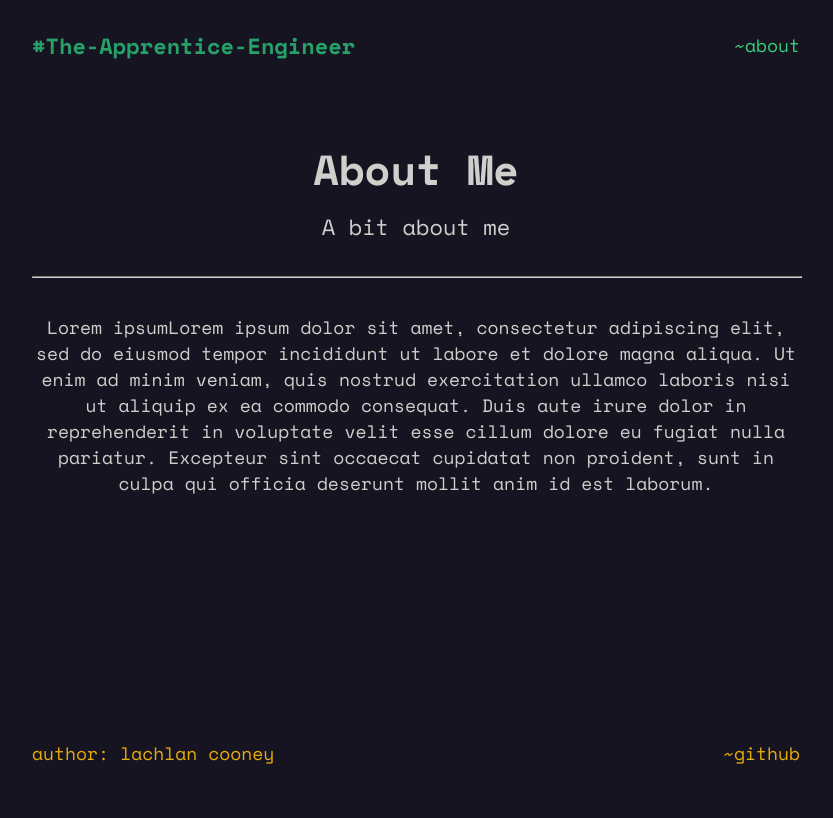
After one commit to lachlan-cooney/flask-application, a Flask app: page /about in a window 1280 px wide. The commit adds this page. Shown: the top 818 px of the page, without its empty margins (224-1057 px from the left). Run offline with Flask 3, Linux system fonts and the light colour scheme.

Commit message:
feat: created and styled 'about' page

```diff
--- a/app.py
+++ b/app.py
@@ -32,6 +32,11 @@ def index():
     return render_template('index.html', posts=posts)
 
 
+@app.route('/about')
+def about():
+    return render_template('about.html')
+
+
 @app.route('/<int:post_id>')
 def post(post_id):
     post = get_post(post_id)
--- a/static/css/style.css
+++ b/static/css/style.css
@@ -63,7 +63,8 @@ body {
 }
 
 .hero-header,
-.post-title-individual {
+.post-title-individual,
+.about-title {
     font-size: 42px;
     font-weight: 700;
     color: #D0CFCC;
@@ -72,7 +73,8 @@ body {
 }
 
 .hero-desc,
-.post-time-stamp {
+.post-time-stamp,
+.about-subtitle {
     font-size: 22px;
     color: #D0CFCC;
     margin: 0;
@@ -143,6 +145,26 @@ body {
     padding-bottom: 15px;
 }
 
+/* about page */
+
+.about-container {
+    display: flex;
+    flex-direction: column;
+    gap: 10px;
+    padding: 4rem 0;
+}
+
+.about-desc {
+    font-size: 18px;
+    color: #D0CFCC;
+    text-align: center;
+}
+
+.about-subtitle {
+    padding-bottom: 15px;
+}
+
+
 /* container placeholder */
 
 .container {
--- /dev/null
+++ b/templates/about.html
@@ -0,0 +1,15 @@
+{% extends 'base.html' %}
+
+{% block title %} TAE | About {% endblock %}
+{% block content %}
+    <div class="about-container">
+        <h2 class="about-title">{% block heading %} About Me {% endblock %}</h2>
+        <p class="about-subtitle">{% block subtitle %} A bit about me {% endblock %}</p>
+        <hr>
+        <p class="about-desc">{% block paragraph %} Lorem ipsumLorem ipsum dolor sit amet, consectetur adipiscing elit, sed do eiusmod
+            tempor incididunt ut labore et dolore magna aliqua. Ut enim ad minim veniam, quis nostrud exercitation ullamco laboris nisi
+            ut aliquip ex ea commodo consequat. Duis aute irure dolor in reprehenderit in voluptate velit esse cillum dolore eu fugiat
+            nulla pariatur. Excepteur sint occaecat cupidatat non proident, sunt in culpa qui officia deserunt mollit anim id est laborum.
+            {% endblock %}</p>
+    </div>
+{% endblock %}
```
